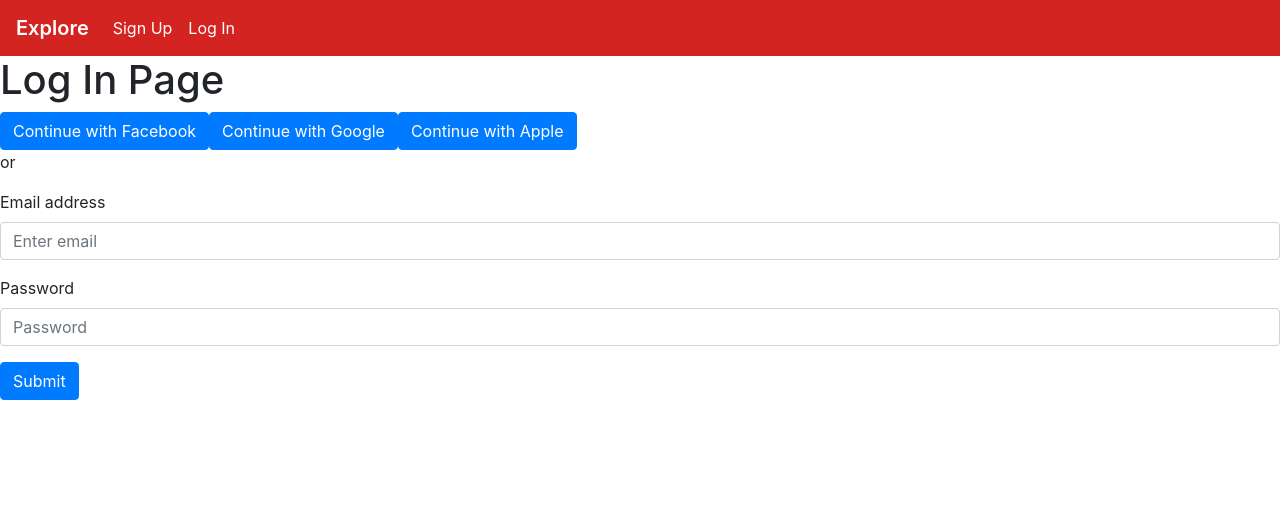
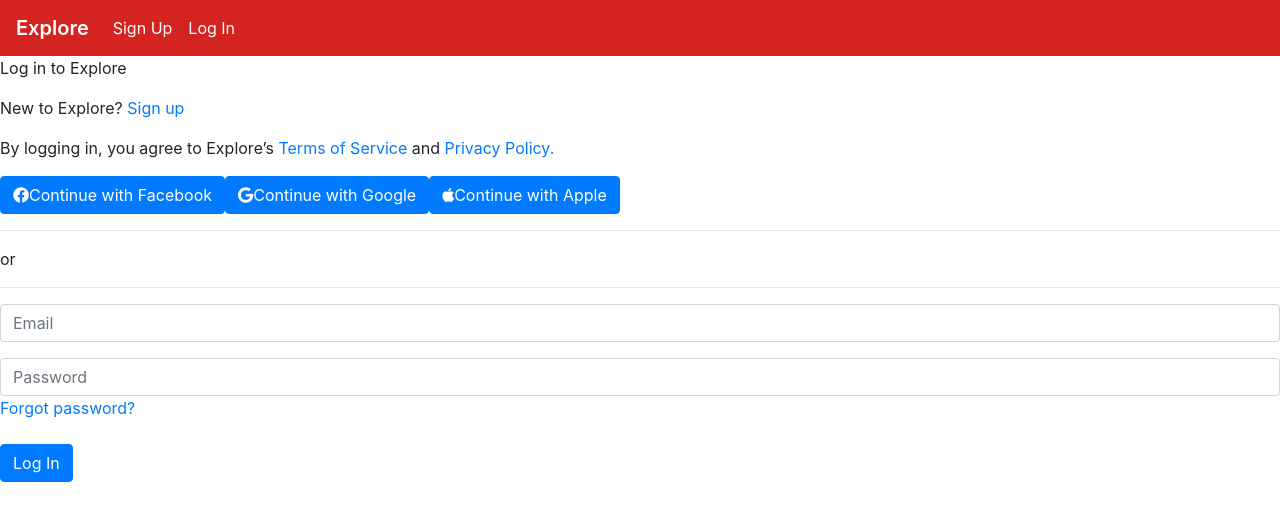
Before and after one commit to Guillermo-Martin/yelp-clone, a React (Create React App) app: page / in a window 1280 px wide. Shown: the top 520 px of the page. Built offline with nearby package versions, Linux system fonts and the light colour scheme.

Commit message:
Edit content in LogInPage component

```diff
--- a/src/components/LogInPage/index.js
+++ b/src/components/LogInPage/index.js
@@ -4,27 +4,29 @@
 function LogInPage() {
   return (
     <div>
-      <h1>Log In Page</h1>
-      <Button>Continue with Facebook</Button>
-      <Button>Continue with Google</Button>
-      <Button>Continue with Apple</Button>
-      <p>or</p>
+      {/* Intro text */}
+      <div>
+        <p>Log in to Explore</p>
+        <p>New to Explore? <a href="#">Sign up</a></p>
+        <p>By logging in, you agree to Explore’s <a href="#">Terms of Service</a> and <a href="#">Privacy Policy.</a></p>
+      </div>
+      <Button><i class="fab fa-facebook"></i>Continue with Facebook</Button>
+      <Button><i class="fab fa-google"></i>Continue with Google</Button>
+      <Button><i class="fab fa-apple"></i>Continue with Apple</Button>
+      <hr/>or <hr/>
 
       {/* Form */}
       <Form>
         <Form.Group controlId="formBasicEmail">
-          <Form.Label>Email address</Form.Label>
-          <Form.Control type="email" placeholder="Enter email" />
+          <Form.Control type="email" placeholder="Email" />
         </Form.Group>
 
         <Form.Group controlId="formBasicPassword">
-          <Form.Label>Password</Form.Label>
           <Form.Control type="password" placeholder="Password" />
+          <Form.Label><a href="#">Forgot password?</a></Form.Label>
         </Form.Group>
 
-        <Button variant="primary" type="submit">
-          Submit
-        </Button>
+        <Button variant="primary" type="submit">Log In</Button>
       </Form>
 
     </div>
```
